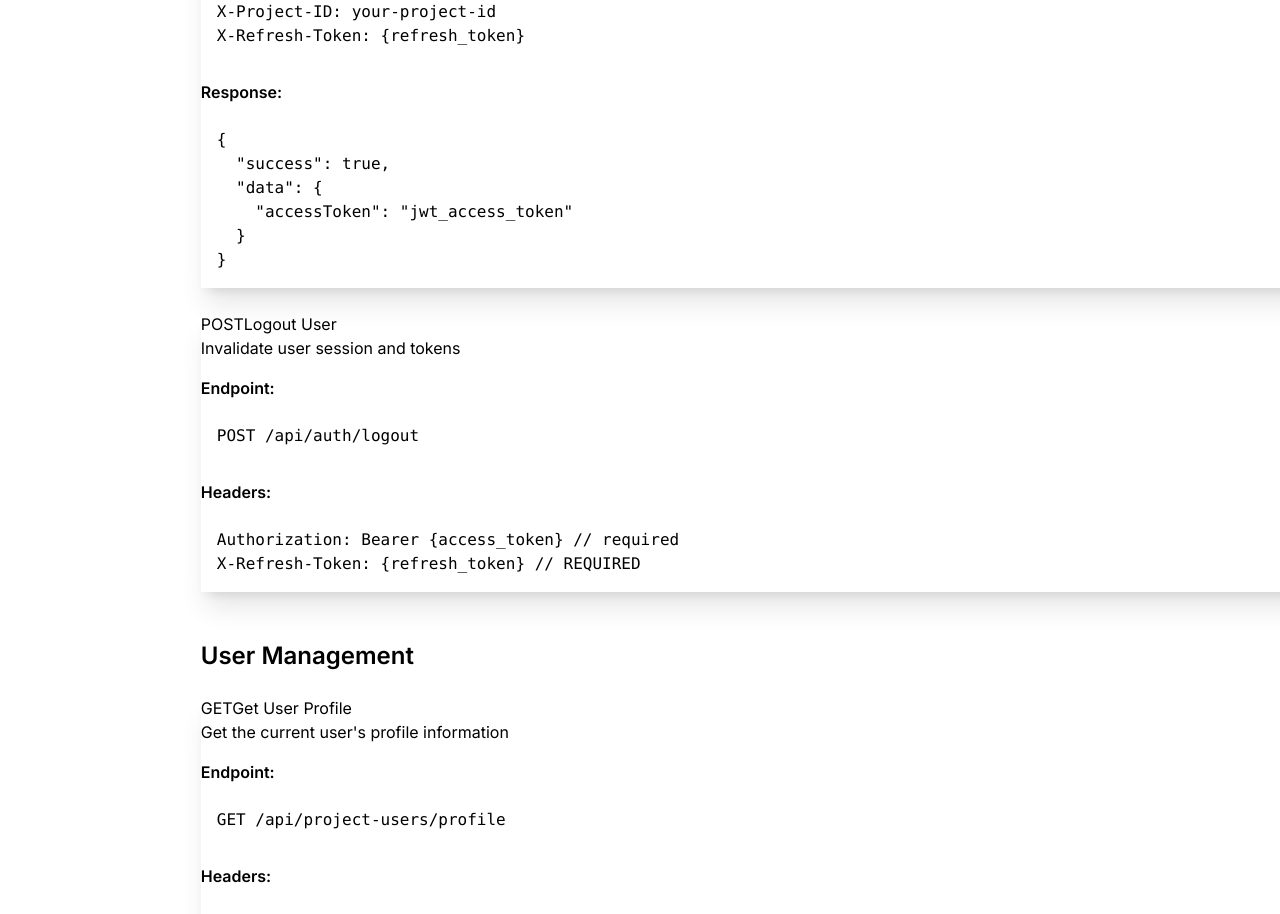
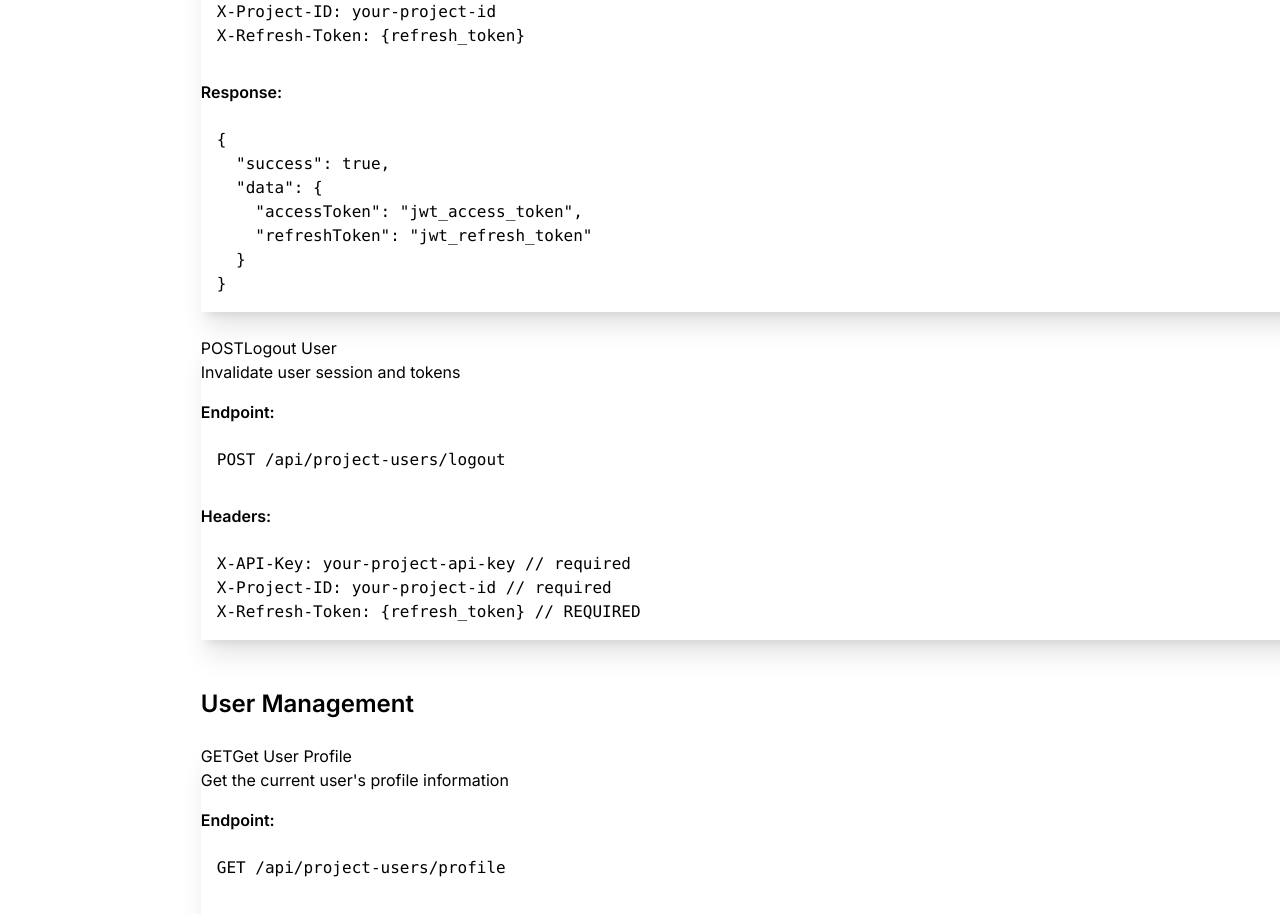
Before and after one commit to gsarthak783/Auth-app, a React (Vite) app in the folder auth-system/frontend/: page /docs/api/users in a window 1280 px wide. Shown: the part 3240-4154 px from the top of the page. Built offline with nearby package versions, Linux system fonts and the light colour scheme; no server answers.

Commit message:
minor edits and fixs

```diff
--- a/auth-system/frontend/src/pages/docs/ApiReference.jsx
+++ b/auth-system/frontend/src/pages/docs/ApiReference.jsx
@@ -283,7 +283,8 @@ X-Refresh-Token: {refresh_token}`}
                 code={`{
   "success": true,
   "data": {
-    "accessToken": "jwt_access_token"
+    "accessToken": "jwt_access_token",
+    "refreshToken": "jwt_refresh_token"
   }
 }`}
                 language="json"
@@ -305,7 +306,7 @@ X-Refresh-Token: {refresh_token}`}
             <div className="mb-4">
               <h4 className="font-semibold mb-2">Endpoint:</h4>
               <CodeBlock
-                code="POST /api/auth/logout"
+                code="POST /api/project-users/logout"
                 language="text"
                 id="logout-endpoint"
               />
@@ -314,7 +315,8 @@ X-Refresh-Token: {refresh_token}`}
             <div className="mb-4">
               <h4 className="font-semibold mb-2">Headers:</h4>
               <CodeBlock
-                code={`Authorization: Bearer {access_token} // required
+                code={`X-API-Key: your-project-api-key // required
+X-Project-ID: your-project-id // required
 X-Refresh-Token: {refresh_token} // REQUIRED`}
                 language="text"
                 id="logout-headers"
```
